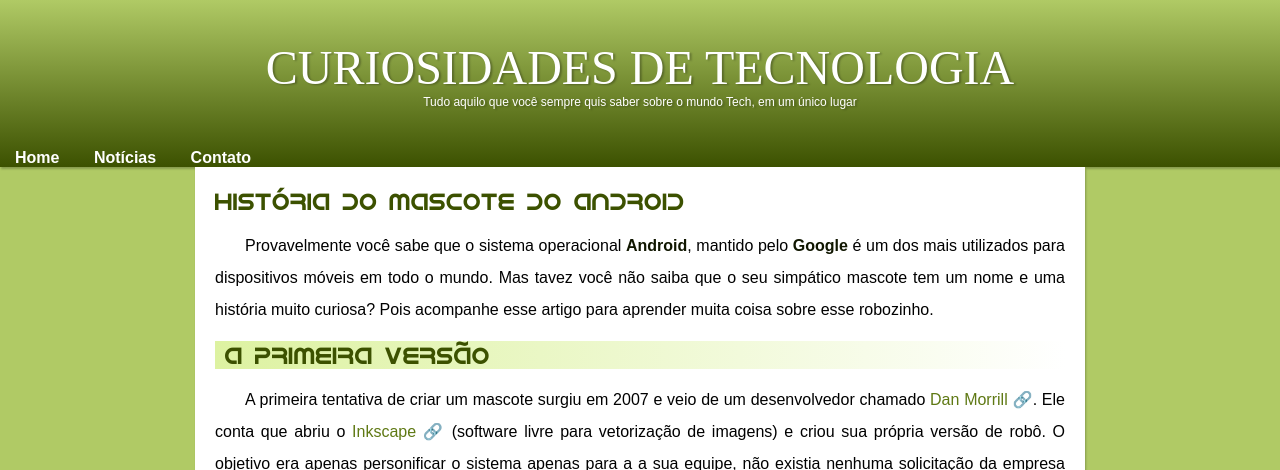
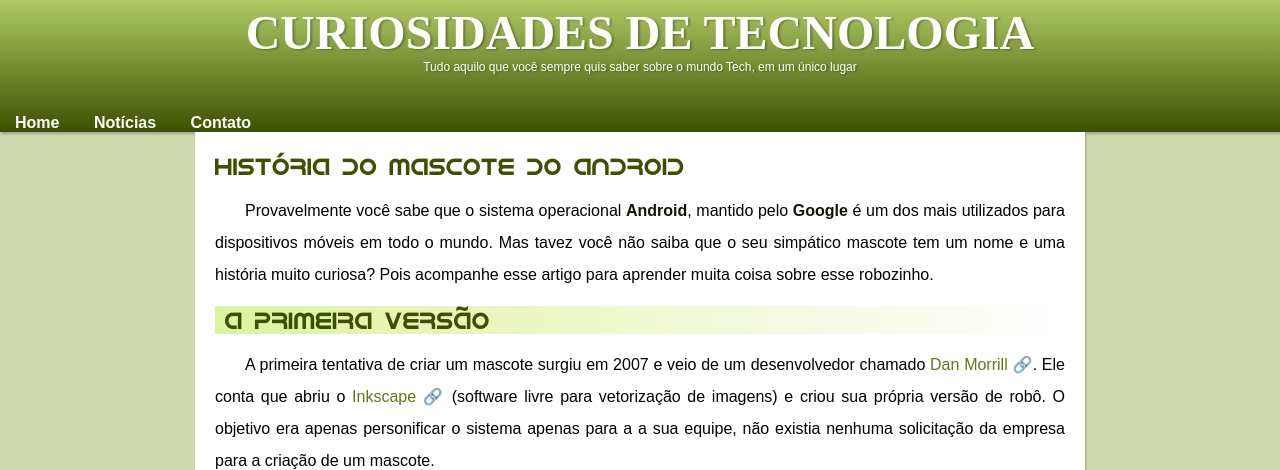
Before and after one commit to brusife/projeto-android, a plain HTML site: page index.html in a window 1280 px wide. Shown: the top 470 px of the page. Drawn offline with Linux system fonts and the light colour scheme.

Commit message:
título fundo e fonte

```diff
--- a/style.css
+++ b/style.css
@@ -25,20 +25,20 @@ Fazer variáveis de cor -->
 body {
     font-family: Arial, Helvetica, sans-serif;
     margin: 0;
-    background-color: #B0CA65;
+    background-color: #cdd8af;
 }
 header {
     background-image: linear-gradient(to bottom, #B0CA65, #3C5100);
     margin: 0px;
     border: 0px;
-    padding-top: 40px;
+    padding-top: 5px;
     box-shadow: 1px 2px 2px rgba(0, 0, 0, 0.24);
 }
 
 header > h1 {
     font-family: var(--fonte-destaque);
     font-size: 3em;
-    font-weight: normal;
+    font-weight: bold;
 }
 
 header > p {
```
